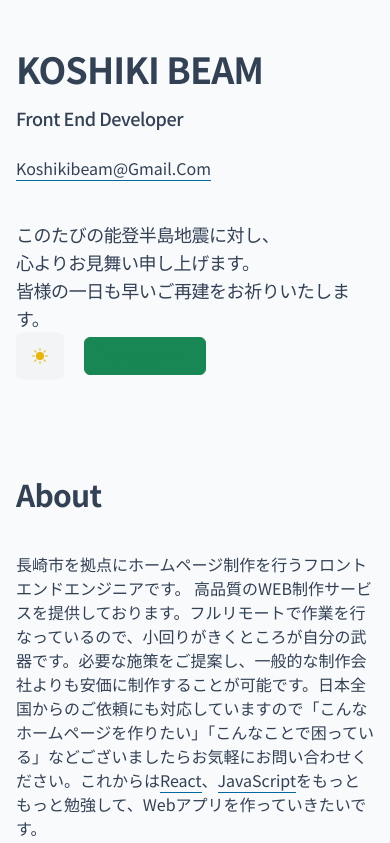
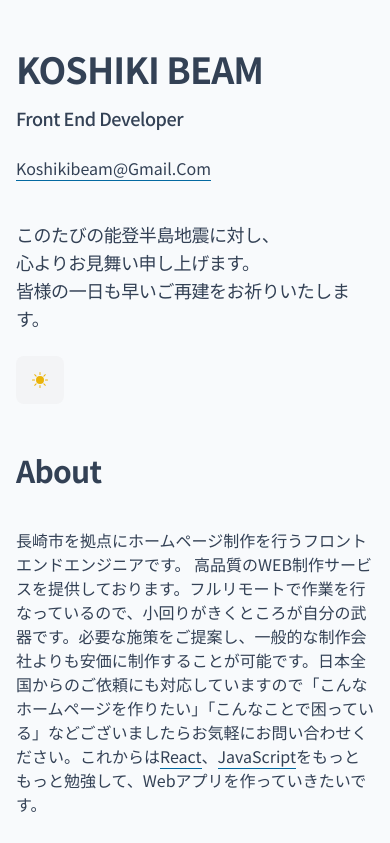
Before and after one commit to KOSHIKIBEAM/portfolio_2023_01_24, a React (Vite) app: page / in a window 390 px wide. Shown: the top 843 px of the page. Built offline with nearby package versions, Linux system fonts and the light colour scheme.

Commit message:
🔥 📱 細かな修正

```diff
--- a/src/App.jsx
+++ b/src/App.jsx
@@ -11,7 +11,7 @@ function App() {
       <div className="mx-auto min-h-screen max-w-screen-xl 2xl:max-w-screen-2xl px-3 sm:px-6 py-12 md:px-12 md:py-20 lg:px-12 lg:py-0 ">
         <div className="lg:flex lg:justify-between lg:gap-4 2xl:gap-10 ">
           <Header />
-          <main className="pt-24 lg:w-1/2 lg:py-24">
+          <main className="lg:pt-24 pt-12 w-full lg:w-1/2 lg:py-24">
             <AboutSection />
             <SkillsSection />
             <WorkSection src={WorkList} />
--- a/src/components/Footer.jsx
+++ b/src/components/Footer.jsx
@@ -2,7 +2,7 @@ import React from "react";
 
 const Footer = () => {
   return (
-    <footer className="max-w-md pb-16 text-sm text-slate-600 dark:text-slate-400 sm:pb-0">
+    <footer className="max-w-md mx-6 lg:mx-8 pb-16 text-sm text-slate-600 dark:text-slate-400 sm:pb-0">
       <p>
         <a
           href="https://www.figma.com/"
--- a/src/components/Header.jsx
+++ b/src/components/Header.jsx
@@ -67,9 +67,9 @@ const Header = () => {
           </li>
         </ul>
       </nav>
-      <div className="flex justify-start items-center">
+      <div className="flex mt-4 md:mt-0 justify-start items-center">
         <Toggle />
-        <SelectButton />
+        {/* <SelectButton /> */}
       </div>
     </header>
   );
--- a/src/components/WorkSection.jsx
+++ b/src/components/WorkSection.jsx
@@ -36,13 +36,13 @@ const WorkSection = ({ src }) => {
                       <img src={elem.img} alt={elem.title} className="border" />
                     </div>
                     <div className="group relative w-3/4">
-                      <h3 className="text-lg font-semibold leading-6 group-hover:">
+                      <h3 className="md:text-lg text-base font-semibold md:leading-6 group-hover:">
                         <div>
                           <span className="absolute inset-0"></span>
                           {elem.title}
                         </div>
                       </h3>
-                      <p className="mt-2 line-clamp-3 text-sm leading-6 ">
+                      <p className="mt-2 text-xs line-clamp-3 md:text-sm md:leading-6 ">
                         {elem.text}
                       </p>
                     </div>
```
